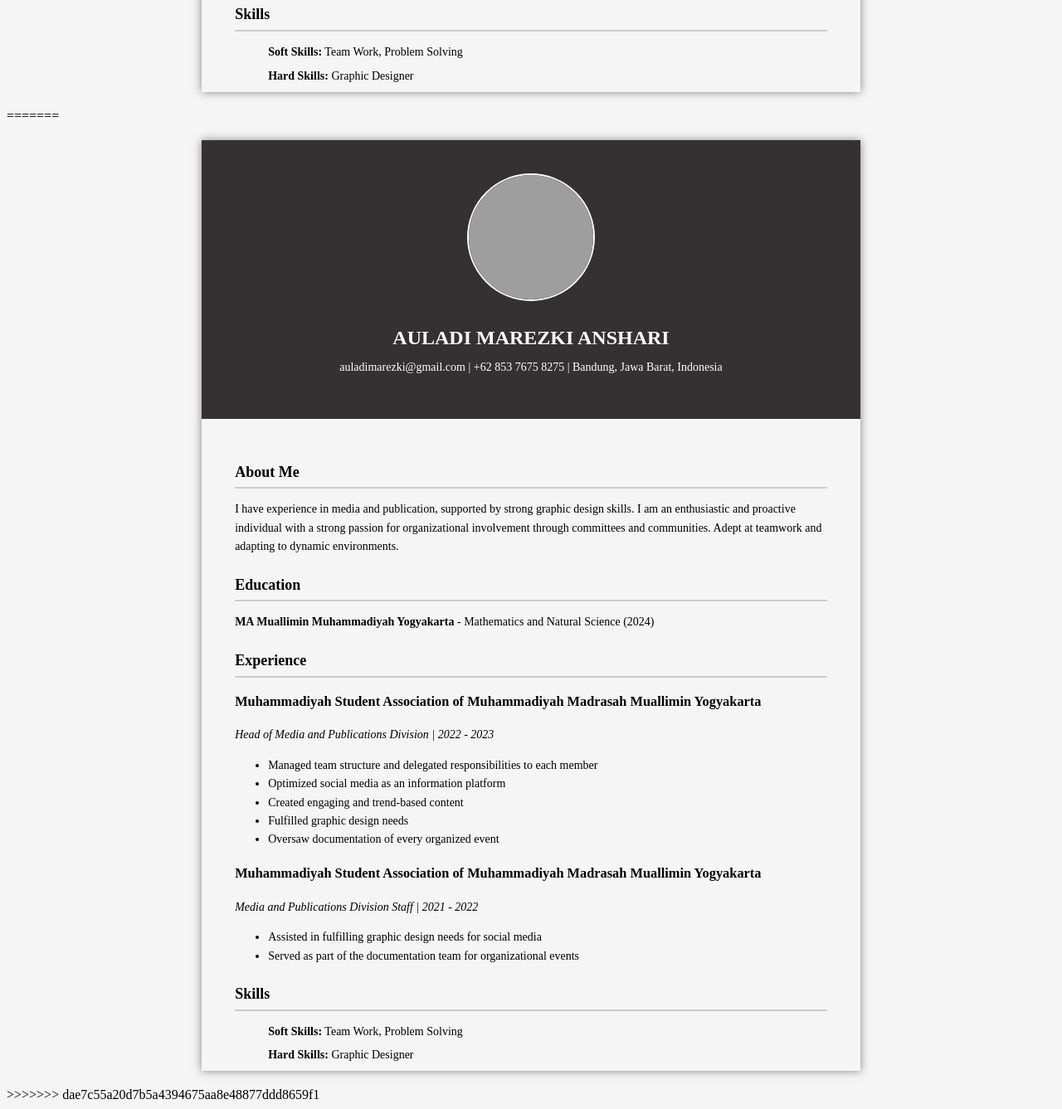
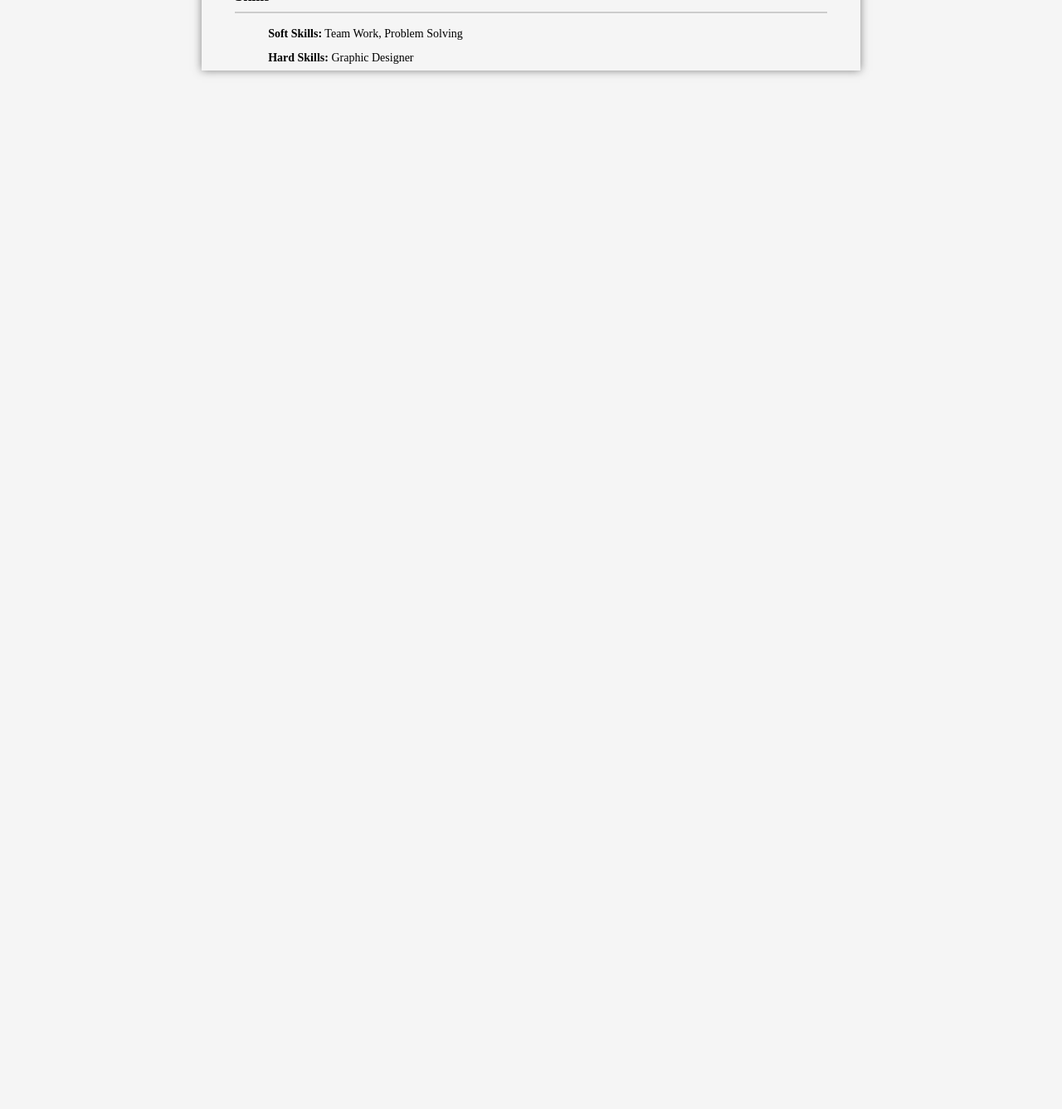
Before and after one commit to dibalikbehind/dibalikbehind.github.io, a plain HTML site: page index.html in a window 1280 px wide. Shown: the part 1058-2395 px from the top of the page at 83% size. After the commit the page ends 1163 px from the top, so only its background shows below. Drawn offline with Linux system fonts and the light colour scheme; grey boxes are pictures that could not be loaded.

Commit message:
index.html

```diff
--- a/index.html
+++ b/index.html
@@ -1,4 +1,3 @@
-<<<<<<< HEAD
 <!DOCTYPE html>
 <html lang="en">
 <head>
@@ -68,75 +67,4 @@
         </div>
     </div>
 </body>
-=======
-<!DOCTYPE html>
-<html lang="en">
-<head>
-    <meta charset="UTF-8">
-    <meta name="viewport" content="width=device-width, initial-scale=1.0">
-    <title>Curriculum Vitae</title>
-    <link rel="stylesheet" href="style.css">
-</head>
-<body>
-    <div class="kertas">
-        <div class="header">
-            <div class="foto">
-                 <img src="IMG_0083 e.jpg" alt="Foto Profil">
-            </div>
-            <h1>AULADI MAREZKI ANSHARI</h1>
-            <p class="kontak">
-                auladimarezki@gmail.com | +62 853 7675 8275 | Bandung, Jawa Barat, Indonesia
-            </p>
-        </div>
-        <div class="isi">
-
-            <section class="about me">
-                <h2>About Me</h2>
-                <p>
-                    I have experience in media and publication, supported by strong graphic design skills.
-                    I am an enthusiastic and proactive individual with a strong passion for organizational
-                    involvement through committees and communities. Adept at teamwork and adapting to dynamic environments.
-                </p>
-            </section>
-
-            <section class="education">
-                <h2>Education</h2>
-                <p><b>MA Muallimin Muhammadiyah Yogyakarta</b> - Mathematics and Natural Science (2024)</p>
-            </section>
-
-            <section class="experience">
-                <h2>Experience</h2>
-                <div class="job">
-                    <h3>Muhammadiyah Student Association of Muhammadiyah Madrasah Muallimin Yogyakarta</h3>
-                    <p><i>Head of Media and Publications Division | 2022 - 2023</i></p>
-                    <ul>
-                        <li>Managed team structure and delegated responsibilities to each member</li>
-                        <li>Optimized social media as an information platform</li>
-                        <li>Created engaging and trend-based content</li>
-                        <li>Fulfilled graphic design needs</li>
-                        <li>Oversaw documentation of every organized event</li>
-                    </ul>
-                </div>
-                <div class="job">
-                    <h3>Muhammadiyah Student Association of Muhammadiyah Madrasah Muallimin Yogyakarta</h3>
-                    <p><i>Media and Publications Division Staff | 2021 - 2022</i></p>
-                    <ul>
-                        <li>Assisted in fulfilling graphic design needs for social media</li>
-                        <li>Served as part of the documentation team for organizational events</li>
-                    </ul>
-                </div>
-            </section>
-
-            <section class="skills">
-                <h2>Skills</h2>
-                <ul>
-                    <li><b>Soft Skills:</b> Team Work, Problem Solving</li>
-                    <li><b>Hard Skills:</b> Graphic Designer</li>
-                    <li><b>Software Skills:</b> Adobe Photoshop, Canva, Microsoft Office</li>
-                </ul>
-            </section>
-        </div>
-    </div>
-</body>
->>>>>>> dae7c55a20d7b5a4394675aa8e48877ddd8659f1
 </html>
```
